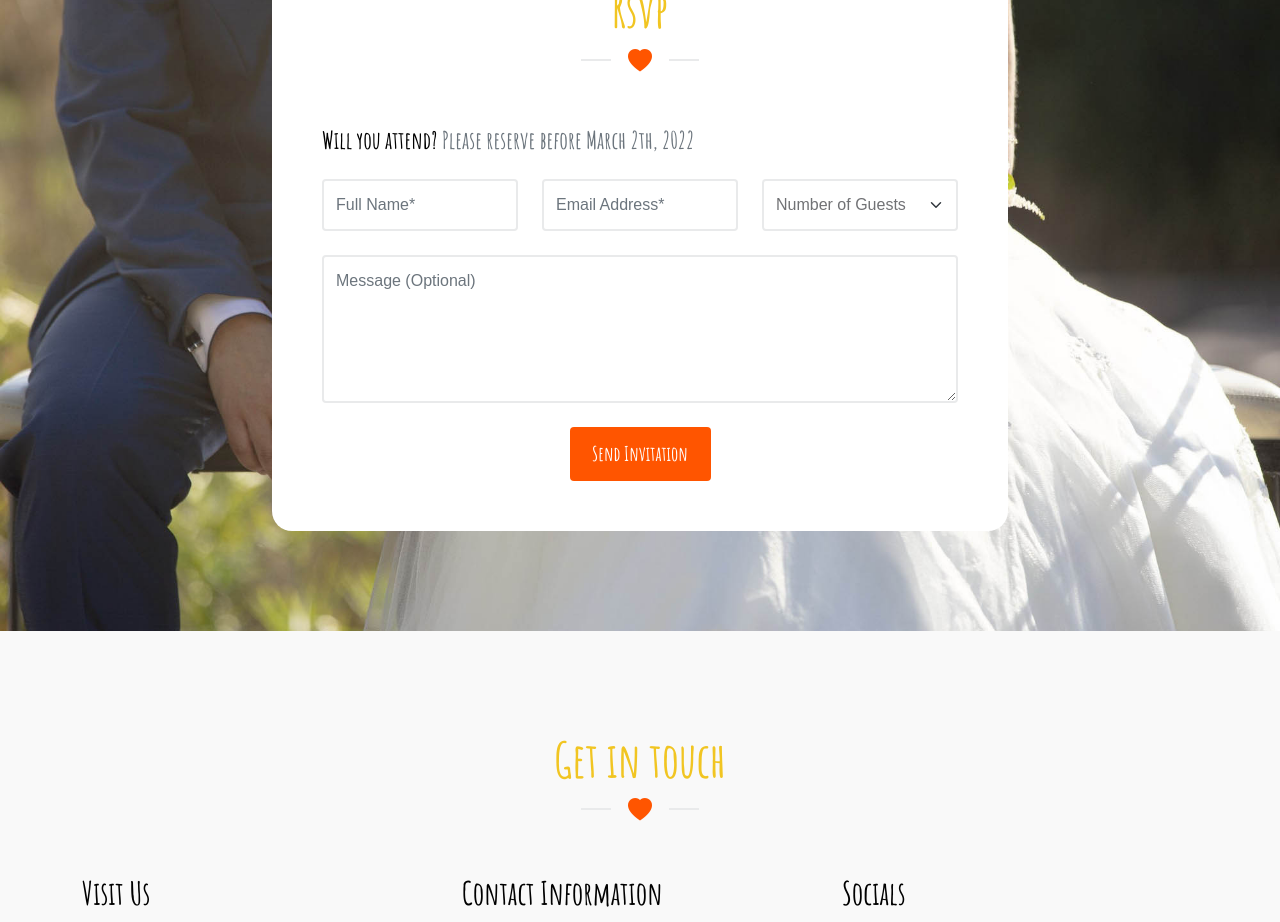
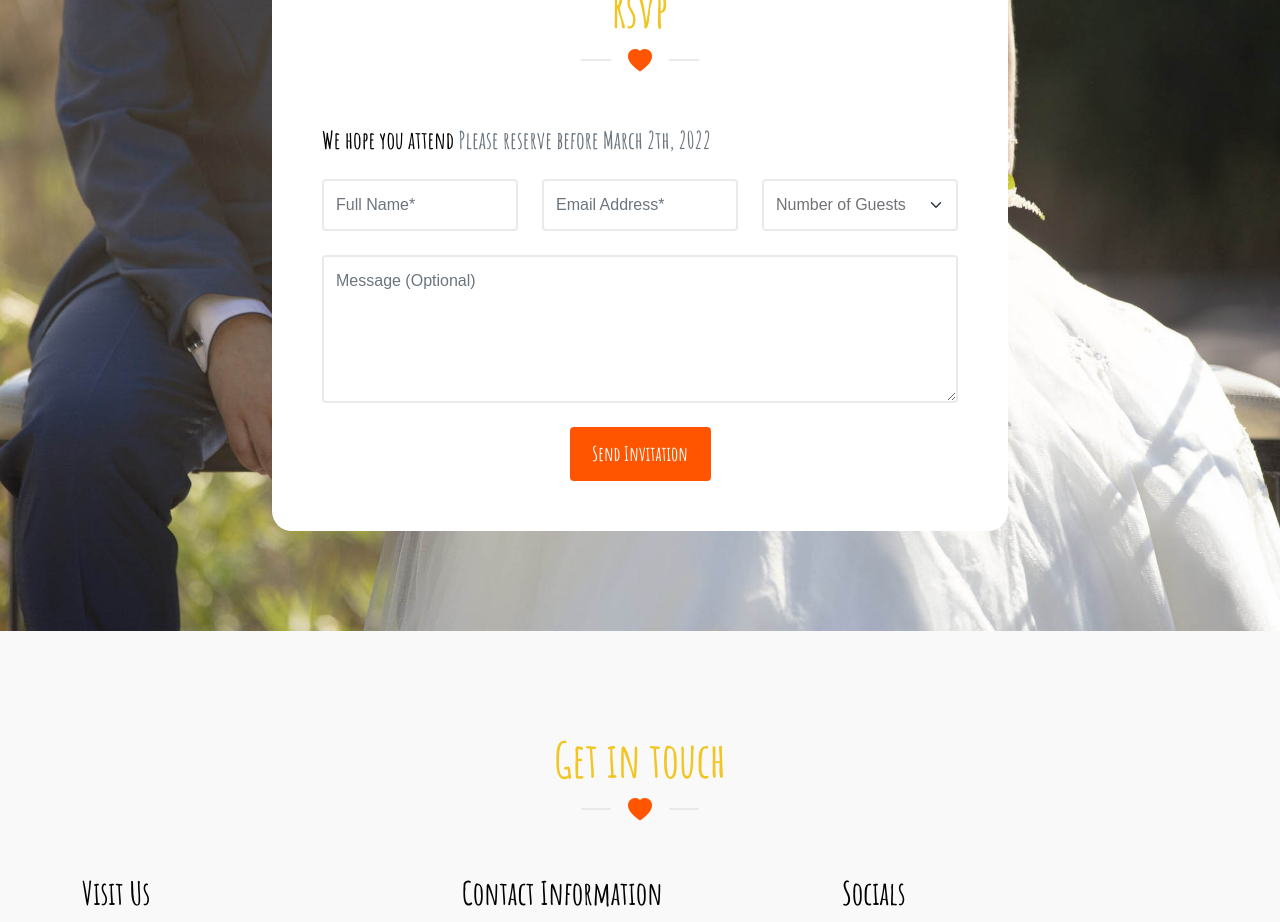
Before and after one commit to aksamra56/cpnt201-a2--template-name-, a plain HTML site: page index.html in a window 1280 px wide. Shown: the part 4760-5682 px from the top of the page. Drawn offline with Linux system fonts and the light colour scheme.

Commit message:
Update index.html

```diff
--- a/index.html
+++ b/index.html
@@ -513,7 +513,8 @@ Free Bootstrap 5 HTML Template
                                     </div>
                                 </div>
 
-                                <h5 class="mb-4">Will you attend? <span class="text-muted">Please reserve before March 2th, 2022</span></h5>
+                                <h5 class="mb-4">We hope you attend
+                                   <span class="text-muted">Please reserve before March 2th, 2022</span></h5>
 
                                 <form class="custom-form rsvp-form" role="form">
                                     <div class="row">
```
